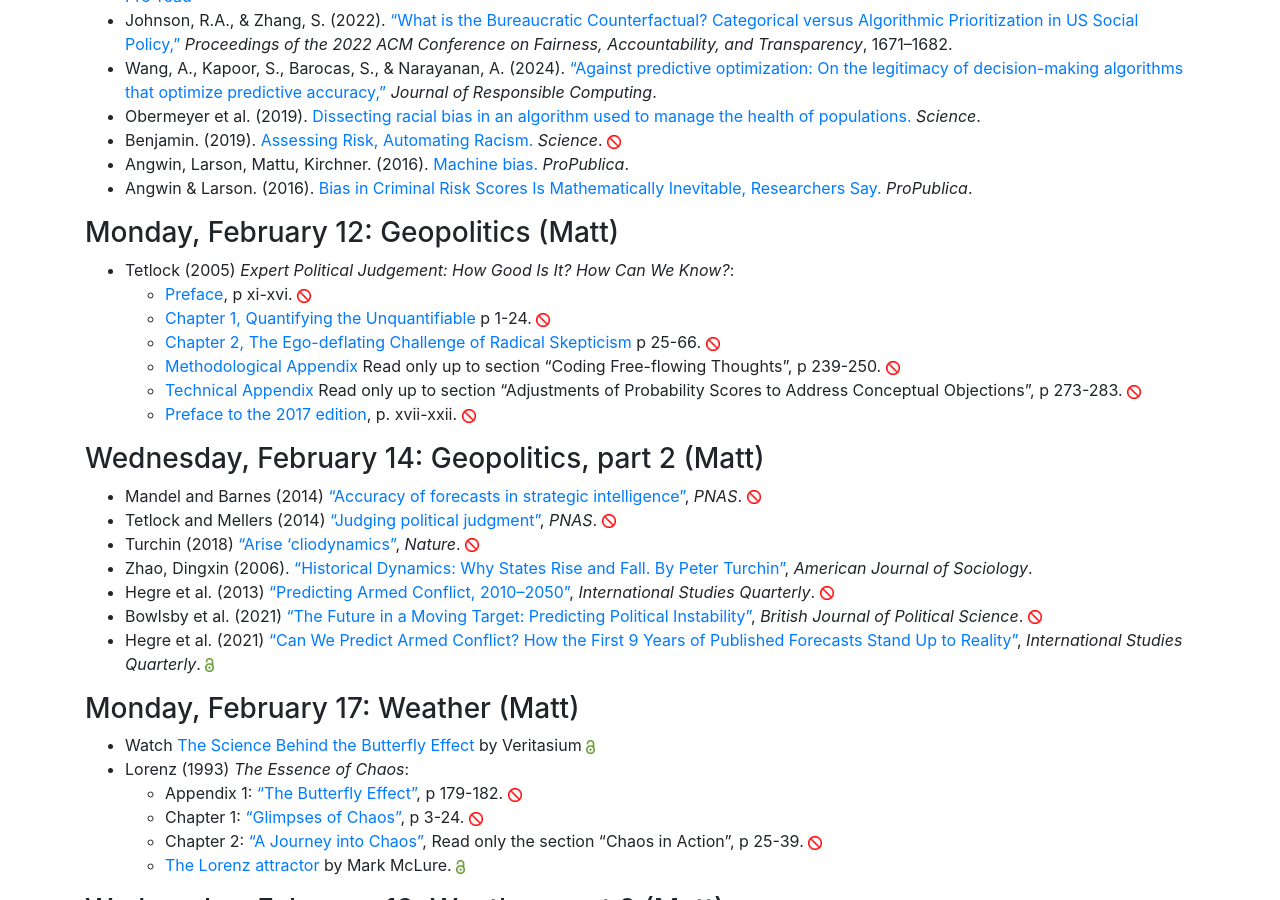
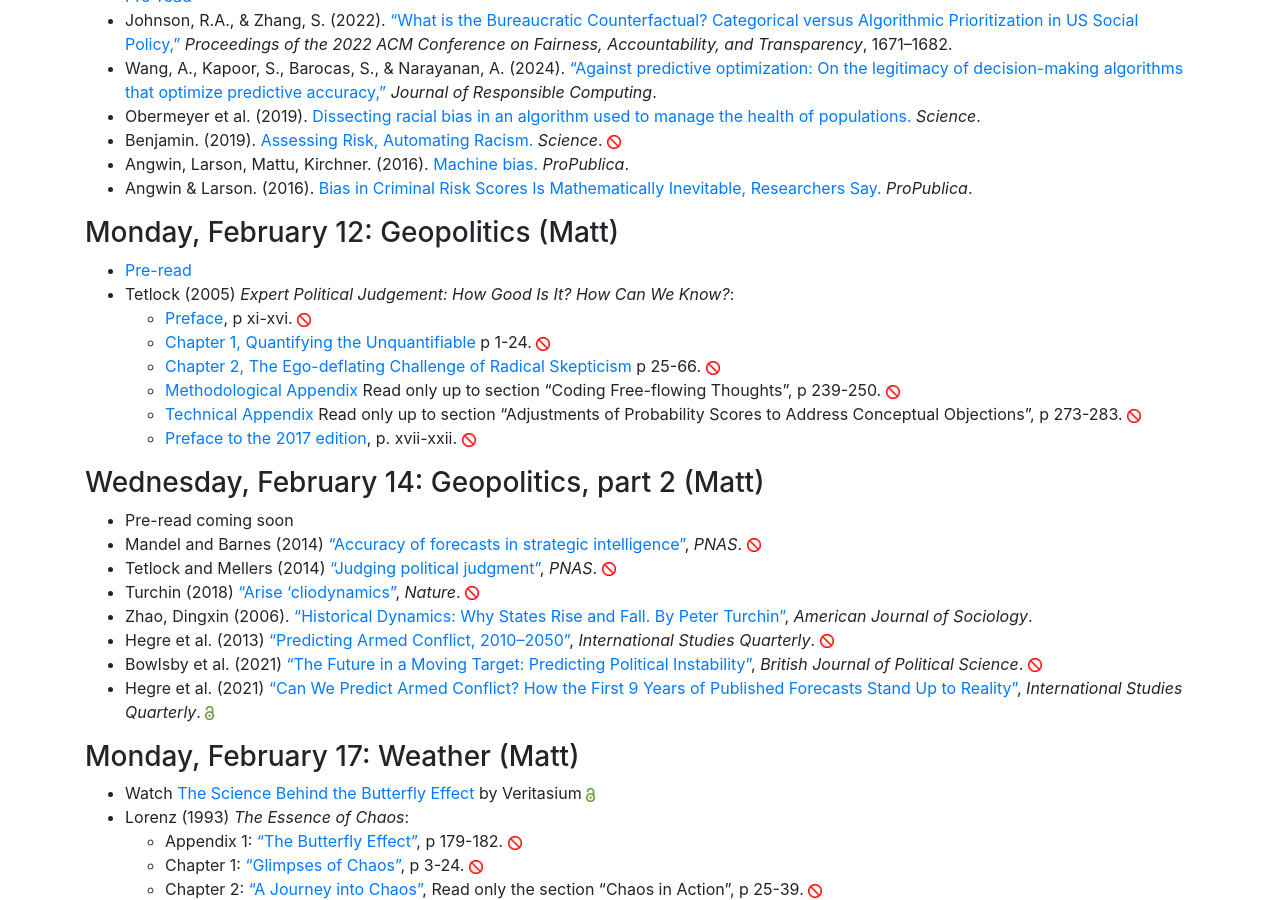
Before and after one commit to msalganik/soc555-cos598J_s2024, a Jekyll site: the page built from readings.md, in a window 1280 px wide and 900 px high, scrolled down 662 px. Built offline with Jekyll 4.4.1, drawn with Linux system fonts in a browser that asks for light colours; comment, search, counter and statistics services are not loaded.

Commit message:
updating preread links

```diff
--- a/readings.md
+++ b/readings.md
@@ -42,6 +42,7 @@ No required reading before class.
 
 ### Monday, February 12: Geopolitics (Matt)
 
+- [Pre-read](https://docs.google.com/document/d/1YhLHa07GN2uCiC6PW29SbPTXHM4mXOnaAH4wEm_NKkU/edit?usp=sharing)
 - Tetlock (2005) _Expert Political Judgement: How Good Is It? How Can We Know?_:
   - [Preface](https://www.jstor.org/stable/j.ctt7spbt.4), p xi-xvi. <img src="https://msalganik.github.io/soc555-cos598J_s2024/images/closed.png" style="display: inline; height: 14px;" />
   - [Chapter 1, Quantifying the Unquantifiable](https://www.jstor.org/stable/j.ctt7spbt.5) p 1-24. <img src="https://msalganik.github.io/soc555-cos598J_s2024/images/closed.png" style="display: inline; height: 14px;" />
@@ -52,6 +53,7 @@ No required reading before class.
 
 ### Wednesday, February 14: Geopolitics, part 2 (Matt)
 
+- Pre-read coming soon
 - Mandel and Barnes (2014) ["Accuracy of forecasts in strategic intelligence"](https://doi.org/10.1073/pnas.1406138111), _PNAS_. <img src="https://msalganik.github.io/soc555-cos598J_s2024/images/closed.png" style="display: inline; height: 14px;" />
 - Tetlock and Mellers (2014) ["Judging political judgment"](https://www.pnas.org/content/111/32/11574), _PNAS_. <img src="https://msalganik.github.io/soc555-cos598J_s2024/images/closed.png" style="display: inline; height: 14px;" />
 - Turchin (2018) ["Arise 'cliodynamics"](https://doi.org/10.1038/454034a), _Nature_. <img src="https://msalganik.github.io/soc555-cos598J_s2024/images/closed.png" style="display: inline; height: 14px;" />
```
